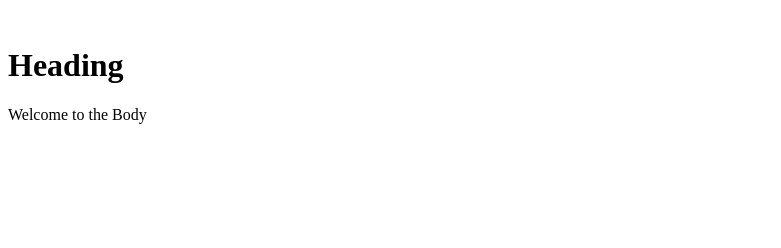
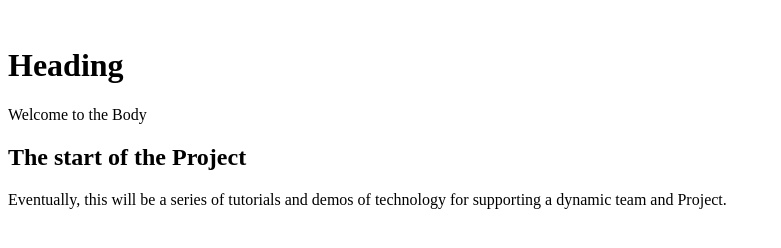
Before and after one commit to Riice/HRremote, a plain HTML site: page index.html in a window 1280 px wide. Shown: the whole page, without its empty margins (0-781 px from the left). Drawn offline with Linux system fonts and the light colour scheme.

Commit message:
Intro texts added to index

```diff
--- a/index.html
+++ b/index.html
@@ -5,4 +5,6 @@
 	<br>
 	<h1>Heading</h1>
     <p>Welcome to the Body</p>
+    <h2>The start of the Project</h2>
+    <p>Eventually, this will be a series of tutorials and demos of technology for supporting a dynamic team and Project.
 </body>
```
